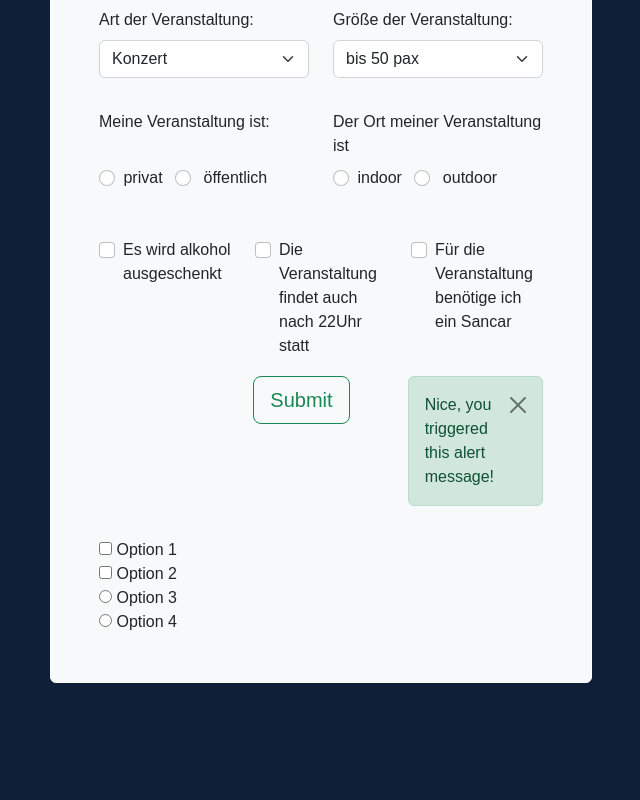
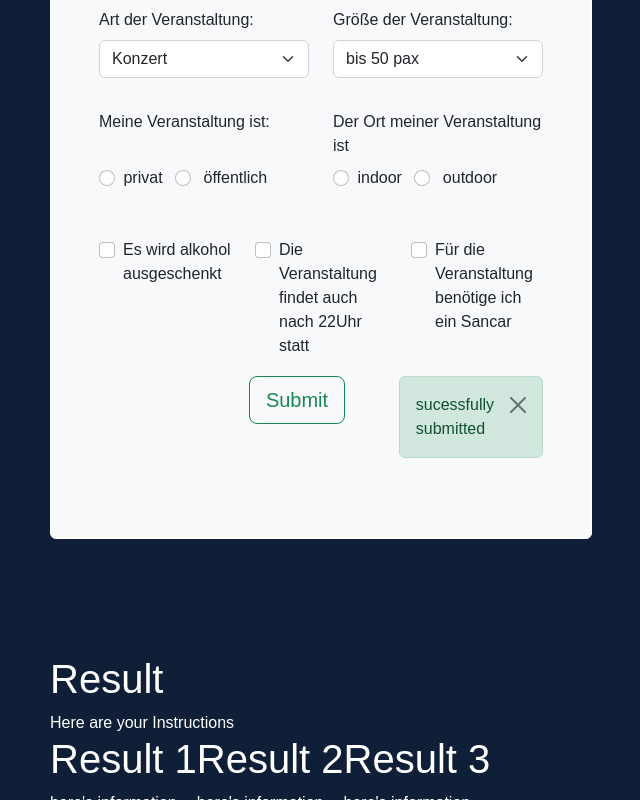
Before and after one commit to EkkoOfficial/ucdd_ws22-23, a website built with webpack: page Subgroup_43_Value_Added_Service.html in a window 1280 px wide. Both pictures are taken after typing "Sample", "Sample" into the empty fields and a click on the button "Submit". Shown: the part 567-1367 px from the top of the page, without its empty margins (36-676 px from the left). Built offline with nearby package versions, Linux system fonts and the light colour scheme.

Commit message:
Bootstrap und JS Update

```diff
--- a/Subgroup_43_Value_Added_Service.html
+++ b/Subgroup_43_Value_Added_Service.html
@@ -11,7 +11,6 @@
   <title>Event Planner</title>
   <link rel="stylesheet" href="stylesheets/index.css">
   <link rel="stylesheet" href="stylesheets/subgoup43.css">
-  <!-- Es ist alles so hässlich weil ich deren stylesheet eingebunden habe -->
 </head>
 
 <body>
@@ -83,28 +82,28 @@
             <!-- ****** Art der Veranstaltung / Größe der Veranstaltung ******-->
             <div class="row mb-3">
               <div class="col">
-                <label for="dropdown" class="form-label">Art der Veranstaltung:</label><br>
-                <select id="dropdown" name="Art der Veranstaltung" class="form-select mb-3"><br>
-                  <option value="konzert">Konzert</option><br>
-                  <option value="tanzveranstaltung">Tanzveranstaltung</option><br>
-                  <option value="flohmarkt">Flohmarkt</option><br>
-                  <option value="sportveranstaltung">Sportveranstaltung</option><br>
-                  <option value="umzugdemonstration">Umzug / Demonstration</option><br>
-                  <option value="politischeveranstaltung">politische Veranstaltung / Kundgebung</option><br>
-                  <option value="firmenveranstaltung">Firmenveranstaltung</option><br>
-                  <option value="kinder">Familienfreundlich / Kinder</option><br>
-                  <option value="sonstige">sonstige</option><br>
+                <label for="art" class="form-label">Art der Veranstaltung:</label>
+                <select id="art" name="art" class="form-select mb-3">
+                  <option value="konzert">Konzert</option>
+                  <option value="tanzveranstaltung">Tanzveranstaltung</option>
+                  <option value="flohmarkt">Flohmarkt</option>
+                  <option value="sportveranstaltung">Sportveranstaltung</option>
+                  <option value="umzugdemonstration">Umzug / Demonstration</option>
+                  <option value="politischeveranstaltung">politische Veranstaltung / Kundgebung</option>
+                  <option value="firmenveranstaltung">Firmenveranstaltung</option>
+                  <option value="kinder">Familienfreundlich / Kinder</option>
+                  <option value="sonstige">sonstige</option>
                 </select>
               </div>
               <div class="col">
-                <label for="dropdown2" class="form-label"> Größe der Veranstaltung:</label>
-                <select id="dropdown2" name="Größe der Veranstaltung" class="form-select mb-3">
-                  <option value="bis50"> bis 50 pax </option><br>
-                  <option value="bis100"> bis 100 pax </option><br>
-                  <option value="bis250"> bis 250 pax </option><br>
-                  <option value="bis500"> bis 500 pax </option><br>
-                  <option value="bis1000"> bis 1000 pax </option><br>
-                  <option value="über1000"> über 1000 pax </option><br>
+                <label for="groesse" class="form-label"> Größe der Veranstaltung:</label>
+                <select id="groesse" name="groesse" class="form-select mb-3">
+                  <option value="bis50"> bis 50 pax </option>
+                  <option value="bis100"> bis 100 pax </option>
+                  <option value="bis250"> bis 250 pax </option>
+                  <option value="bis500"> bis 500 pax </option>
+                  <option value="bis1000"> bis 1000 pax </option>
+                  <option value="über1000"> über 1000 pax </option>
                 </select>
               </div>
             </div>
@@ -125,9 +124,9 @@
                 <div class="form-check-inline">
                   <input type="radio" class="form-check-input" id="privat" name="privatöffentlich" value="privat">
                   <label for="privat" class="form-check-label mx-1">privat</label>
-                  <input type="radio" class="form-check-input mx-1" id="öffentlich" name="privatöffentlich"
-                    value="öffentlich">
-                  <label for="öffentlich" class="form-check-label mx-1">öffentlich</label>
+                  <input type="radio" class="form-check-input mx-1" id="oeffentlich" name="privatöffentlich"
+                         value="öffentlich">
+                  <label for="oeffentlich" class="form-check-label mx-1">öffentlich</label>
                 </div>
               </div>
               <div class="col">
@@ -145,15 +144,15 @@
               <!-- ****** Alkoholausschank ****** -->
               <div class="col">
                 <div class="form-check">
-                  <label for="alkoholausschank" class="form-check-label"> Es wird alkohol ausgeschenkt</label>
-                  <input type="checkbox" id="alkohol" name="alkoholausschank" class="form-check-input" value="alkohol">
+                  <label for="alkohol" class="form-check-label"> Es wird alkohol ausgeschenkt</label>
+                  <input type="checkbox" id="alkohol" name="alkohol" class="form-check-input">
                 </div>
               </div>
               <!-- ***** nach 22uhr ****** -->
               <div class="col">
                 <div class="form-check">
-                  <input type="checkbox" id="zeit" class="form-check-input" name="22uhr" value="22uhr">
-                  <label for="22uhr" class="form-check-label"> Die Veranstaltung findet auch nach 22Uhr statt</label>
+                  <input type="checkbox" id="zeit" class="form-check-input" name="zeit" value="22uhr">
+                  <label for="zeit" class="form-check-label"> Die Veranstaltung findet auch nach 22Uhr statt</label>
                 </div>
               </div>
               <!-- ****** Sancar ****** -->
@@ -173,19 +172,9 @@
                   value="Submit">Submit</button>
               </div>
               <div class="col">
-                <!-- LÄSST SICH NOCH NICHT SCHLIESSEN -->
                 <div id="liveAlertPlaceholder"></div>
               </div>
             </div>
-
-            <!-- Button Alt <div class="row">
-         <input type="submit" value="Submit" class="btn btn-lg btn-outline-success">
-        </div> -->
-
-            <input type="checkbox" name="option1" value="1"> Option 1<br>
-            <input type="checkbox" name="option2" value="2"> Option 2<br>
-            <input type="radio" name="option3" value="3"> Option 3<br>
-            <input type="radio" name="option4" value="4"> Option 4<br>
 
           </form>
         </div>
@@ -243,8 +232,8 @@
           <div class="col-md-8">
             <div class="card-body">
               <h5 class="card-title">DRK Ansprechpartner</h5>
-              <p class="card-text">Max Mustermann <br>
-                Telefon:0171/123456<br>
+              <p class="card-text">Max Mustermann
+                Telefon:0171/123456
                 email: Max.mustermann@drk.de
                 </p>
             <!--
@@ -265,8 +254,8 @@
           <div class="col-md-8">
             <div class="card-body">
               <h5 class="card-title">Jugendschutzbeauftragter </h5>
-              <p class="card-text">Max Mustermann <br>
-                Telefon:0171/123456<br>
+              <p class="card-text">Max Mustermann
+                Telefon:0171/123456
                 email: Max.mustermann@jugendamt.de
                 </p>
             </div>
@@ -284,8 +273,8 @@
           <div class="col-md-8">
             <div class="card-body">
               <h5 class="card-title">Ordnungsamt </h5>
-              <p class="card-text">Helga Mustermann <br>
-                Telefon:0171/123456<br>
+              <p class="card-text">Helga Mustermann
+                Telefon:0171/123456
                 email: Helga.mustermann@ordnungsamt.de
                 </p>
             </div>
@@ -303,8 +292,8 @@
           <div class="col-md-8">
             <div class="card-body">
               <h5 class="card-title">Polizei </h5>
-              <p class="card-text">Max Mustermann <br>
-                Telefon:0171/123456<br>
+              <p class="card-text">Max Mustermann
+                Telefon:0171/123456
                 email: Max.mustermann@polizei.de
                 </p>
             </div>
@@ -323,8 +312,8 @@
           <div class="col-md-8">
             <div class="card-body">
               <h5 class="card-title">Ansprechpartner Busunternehmen </h5>
-              <p class="card-text">Max Mustermann <br>
-                Telefon:0171/123456<br>
+              <p class="card-text">Max Mustermann
+                Telefon:0171/123456
                 email: Max.mustermann@öffis.de
                 </p>
             </div>
@@ -343,8 +332,8 @@
           <div class="col-md-8">
             <div class="card-body">
               <h5 class="card-title">Stadtreinigung </h5>
-              <p class="card-text">Max Mustermann <br>
-                Telefon:0171/123456<br>
+              <p class="card-text">Max Mustermann
+                Telefon:0171/123456
                 email: Max.mustermann@müll.de
                 </p>
             </div>
@@ -362,8 +351,8 @@
           <div class="col-md-8">
             <div class="card-body">
               <h5 class="card-title"> Stadthalle </h5>
-              <p class="card-text">Max Mustermann <br>
-                Telefon:0171/123456<br>
+              <p class="card-text">Max Mustermann
+                Telefon:0171/123456
                 email: Max.mustermann@stadthalle.de
                 </p>
             </div>
--- a/js/form_script.js
+++ b/js/form_script.js
@@ -35,11 +35,9 @@ form.addEventListener('submit', (event) => {
         div4.style.display = "none";
     }
 
-
-    if (sancar.checked){
-      sani.style.display = "block";
-    }else{
-      sani.style.display = "none";
+    //radio
+    if(ev_ort === 'indoor'){
+        text_ort.classList.add('show');
     }
     alert('successfully submitted');
 });
@@ -62,6 +60,6 @@ const alert = (message, type) => {
 const alertTrigger = document.getElementById('submitBtn')
 if (alertTrigger) {
   alertTrigger.addEventListener('click', () => {
-    alert('Nice, you triggered this alert message!', 'success')
+    alert('sucessfully submitted', 'success')
   })
 }
--- a/package.json
+++ b/package.json
@@ -6,9 +6,12 @@
   "author": "WS23-Samuel-Alazar <Samuel.T.Alazar@student.hnu.de>",
   "license": "MIT",
   "devDependencies": {
+    "mini-css-extract-plugin": "^2.7.2",
+    "rimraf": "^4.0.6",
     "webpack": "^5.75.0",
     "webpack-cli": "^5.0.1",
-    "webpack-dev-server": "^4.11.1"
+    "webpack-dev-server": "^4.11.1",
+    "webpack-fix-style-only-entries": "^0.6.1"
   },
   "dependencies": {
     "@popperjs/core": "^2.11.6",
```
